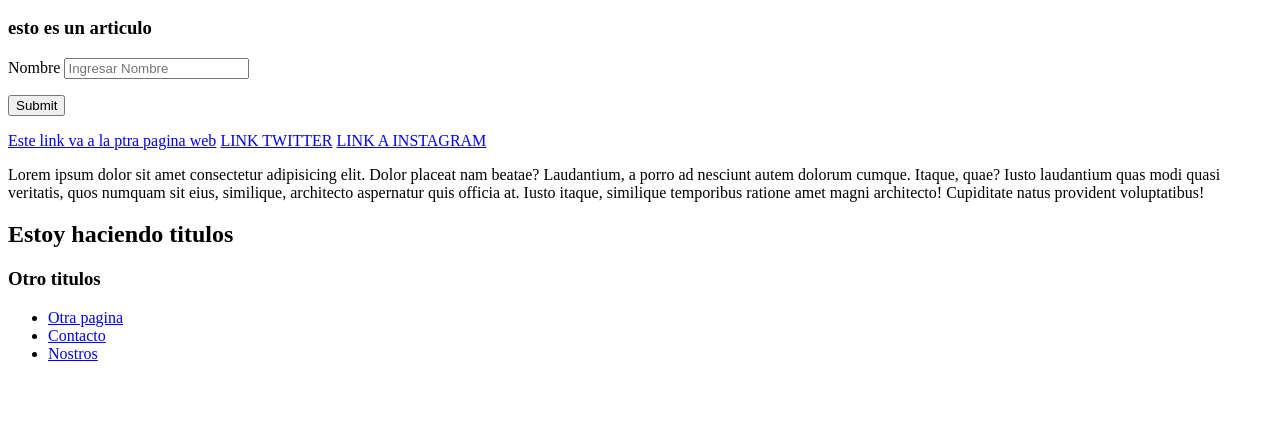
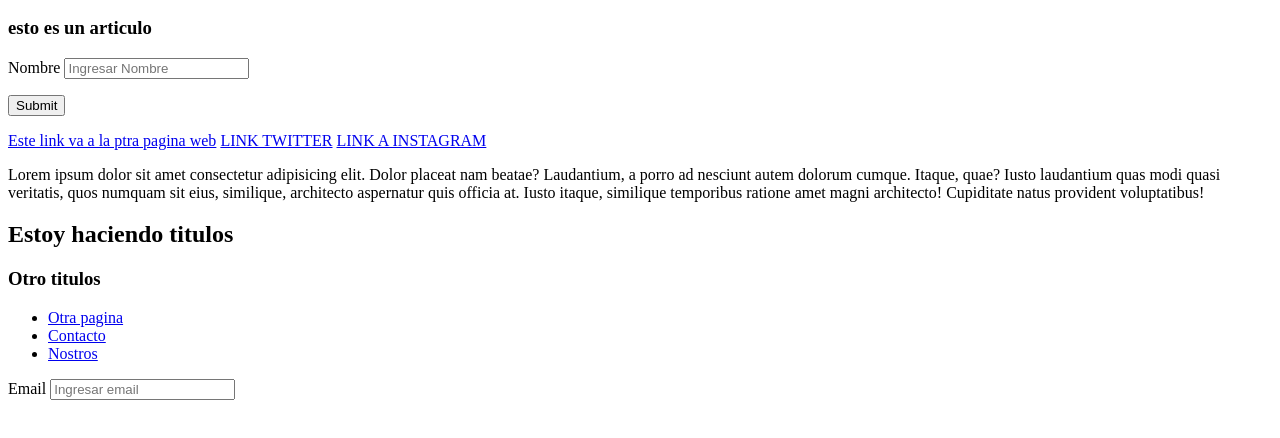
Before and after one commit to MMatii/Practicar, a plain HTML site: page index.html in a window 1280 px wide. Shown: the part 50-488 px from the top of the page. Drawn offline with Linux system fonts and the light colour scheme.

Commit message:
agregue un formulario

```diff
--- a/index.html
+++ b/index.html
@@ -55,5 +55,23 @@
         <li><a href="#">Nostros</a></li>
     </ul>
 </nav>
+
+
+<!-- Formulario email -->
+<form>
+<label for="Email">Email</label>
+<input type="email" name="Email" id="" placeholder="Ingresar email" required>
+
+
+
+
+
+</form>
+
+
+
+
+
+
 </body>
 </html>
```
